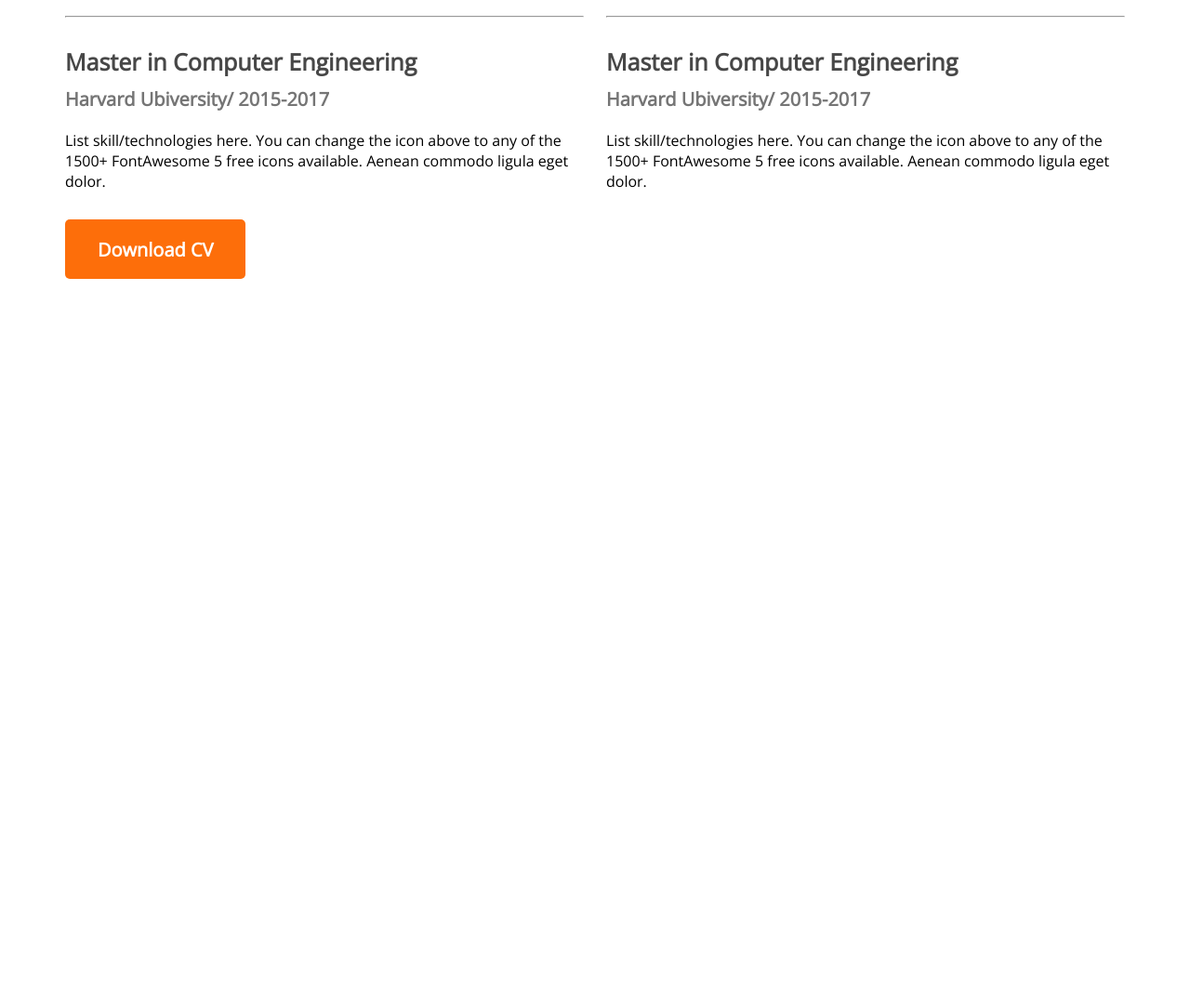
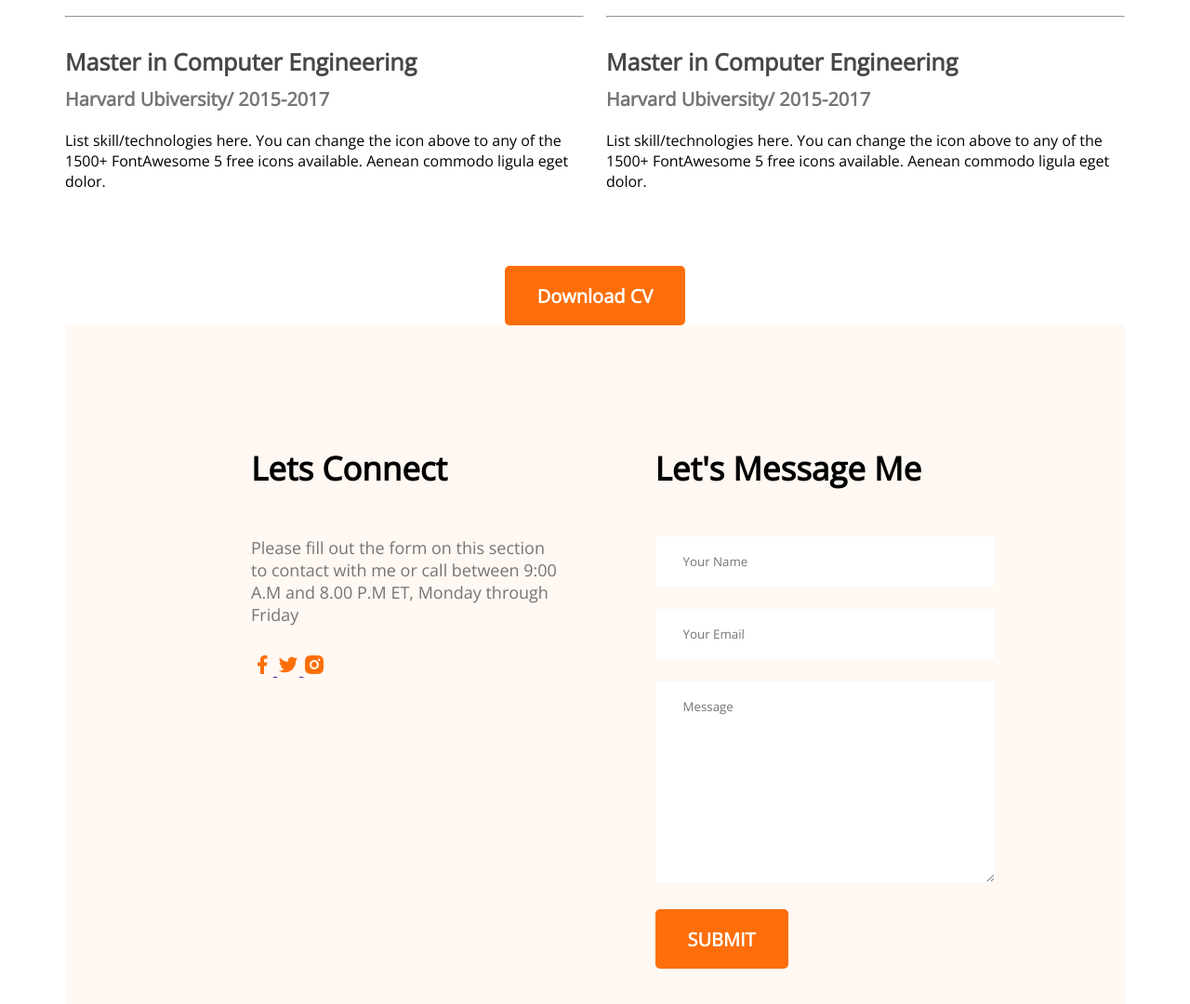
Before and after one commit to mdforhan92/developer-portfolio, a plain HTML site: page index.html in a window 1280 px wide. Shown: the part 2823-3903 px from the top of the page at 93% size. Before the commit the page ends 3123 px from the top, so only its background shows below. Drawn offline with nearby package versions, Linux system fonts and the light colour scheme.

Commit message:
added us

```diff
--- a/index.html
+++ b/index.html
@@ -132,10 +132,37 @@
 
                     </div>
                 </div>
-                <div>
+                <div class="resume-button">
+
                     <button class="btn-primary">Download CV</button>
                 </div>
 
+            </section>
+            <!--Contact Section-->
+            <section class="contact">
+                <div>
+                    <h3 class="section-title">Lets Connect</h3>
+                    <p class="section-description">Please fill out the form on this section to contact with me or call between
+                        9:00 A.M and 8.00 P.M ET, Monday through Friday</p>
+                        <a href="">
+                           <img src="images/icons/facebook.png" alt="">
+                        </a>
+                        <a href="">
+                            <img src="images/icons/twitter.png" alt="">
+                         </a>
+                         <a href="">
+                            <img src="images/icons/insta.png" alt="">
+                         </a>
+                </div>
+                <div>
+                    <h3 class="section-title">Let's Message Me</h3>
+                    <form action="">
+                        <input type="text" name="" placeholder="Your Name">
+                        <input type="text" name="" placeholder="Your Email">
+                        <textarea name="" id="" cols="30" rows="10" placeholder="Message"></textarea>
+                        <input class="btn-primary" type="submit" value="SUBMIT">
+                    </form>
+                </div>
             </section>
 
         </section>
--- a/styles/portfolio.css
+++ b/styles/portfolio.css
@@ -183,3 +183,26 @@ main {
     margin-top: 50px;
     text-align: center;
 }
+/* COntact Style*/
+.contact{
+    display: flex;
+    gap: 100px;
+    background: #FFF8F3;
+    padding: 130px 200px;
+}
+.contact .section-title{
+    text-align: left;
+}
+.contact input[type="text"], input[type="email"], textarea{
+    margin-bottom: 24px;
+    border: none;
+    width: 100%;
+    padding: 18px 30px;
+}
+/*
+input{
+    height: 64px;
+}*/
+.contact{
+    text-decoration: none;
+}
```
